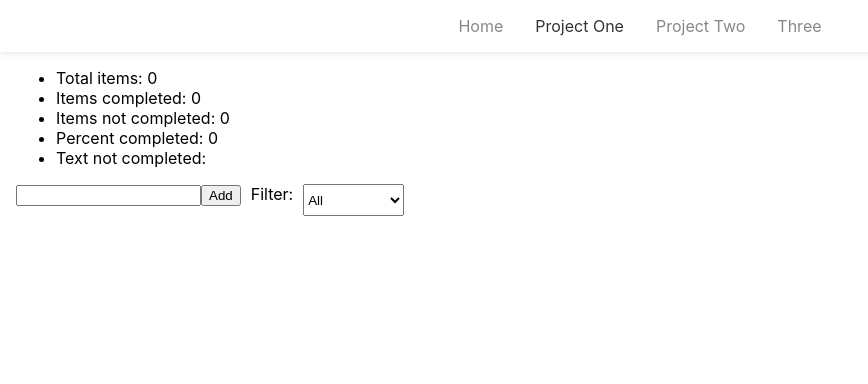
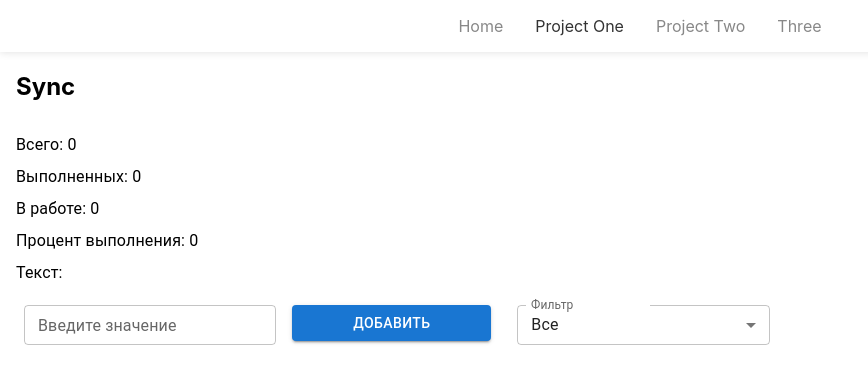
Before and after one commit to camward/Recoil, a React (Create React App) app: page /one in a window 1280 px wide. Shown: the top 384 px of the page, without its empty margins (0-868 px from the left). Built offline with nearby package versions, Linux system fonts and the light colour scheme.

Commit message:
refactoring npm install @mui/material @emotion/react @emotion/styled

```diff
--- a/package.json
+++ b/package.json
@@ -3,6 +3,9 @@
   "version": "0.1.0",
   "private": true,
   "dependencies": {
+    "@emotion/react": "^11.10.5",
+    "@emotion/styled": "^11.10.5",
+    "@mui/material": "^5.10.15",
     "@testing-library/jest-dom": "^5.16.5",
     "@testing-library/react": "^13.4.0",
     "@testing-library/user-event": "^13.5.0",
--- a/src/projects/ProjectOne/TodoItem.jsx
+++ b/src/projects/ProjectOne/TodoItem.jsx
@@ -1,6 +1,7 @@
 import React from "react";
 import { useRecoilState } from "recoil";
 import { todoListState } from "../../state/todo";
+import { Box, Button, Checkbox, TextField } from "@mui/material";
 
 const replaceItemAtIndex = (arr, index, newValue) => {
   return [...arr.slice(0, index), newValue, ...arr.slice(index + 1)];
@@ -39,15 +40,33 @@ const TodoItem = ({ item }) => {
   };
 
   return (
-    <div>
-      <input type="text" value={item.text} onChange={editItemText} />
-      <input
-        type="checkbox"
-        checked={item.isComplete}
-        onChange={toggleItemCompletion}
+    <Box
+      component="form"
+      sx={{
+        "& > :not(style)": { m: 1 },
+      }}
+      noValidate
+      autoComplete="off"
+    >
+      <TextField
+        label="Значение"
+        variant="outlined"
+        id="outlined-size-small"
+        size="small"
+        type="text"
+        value={item.text}
+        onChange={editItemText}
       />
-      <button onClick={deleteItem}>X</button>
-    </div>
+      <Checkbox checked={item.isComplete} onChange={toggleItemCompletion} />
+      <Button
+        onClick={deleteItem}
+        variant="contained"
+        color="error"
+        size="medium"
+      >
+        Удалить
+      </Button>
+    </Box>
   );
 };
 
--- a/src/projects/ProjectOne/TodoItemCreator.jsx
+++ b/src/projects/ProjectOne/TodoItemCreator.jsx
@@ -1,6 +1,7 @@
 import React, { useState } from "react";
 import { useSetRecoilState } from "recoil";
 import { todoListState } from "../../state/todo";
+import { Box, Button, TextField } from "@mui/material";
 
 let id = 0;
 function getId() {
@@ -28,10 +29,27 @@ function TodoItemCreator() {
   };
 
   return (
-    <div>
-      <input type="text" value={inputValue} onChange={onChange} />
-      <button onClick={addItem}>Add</button>
-    </div>
+    <Box
+      component="form"
+      sx={{
+        "& > :not(style)": { m: 1, width: "25ch" },
+      }}
+      noValidate
+      autoComplete="off"
+    >
+      <TextField
+        label="Введите значение"
+        variant="outlined"
+        id="outlined-size-small"
+        size="small"
+        type="text"
+        value={inputValue}
+        onChange={onChange}
+      />
+      <Button onClick={addItem} variant="contained" size="medium">
+        Добавить
+      </Button>
+    </Box>
   );
 }
 
--- a/src/projects/ProjectOne/TodoListFilters.jsx
+++ b/src/projects/ProjectOne/TodoListFilters.jsx
@@ -1,6 +1,7 @@
 import React from "react";
 import { useRecoilState } from "recoil";
 import { todoListFilterState } from "../../state/todo";
+import { Box, FormControl, InputLabel, MenuItem, Select } from "@mui/material";
 
 function TodoListFilters() {
   const [filter, setFilter] = useRecoilState(todoListFilterState);
@@ -10,15 +11,30 @@ function TodoListFilters() {
   };
 
   return (
-    <>
-      Filter:
-      <select value={filter} onChange={updateFilter}>
-        <option value="Show All">All</option>
-        <option value="Show Completed">Completed</option>
-        <option value="Show Uncompleted">Uncompleted</option>
-      </select>
-      <p></p>
-    </>
+    <Box
+      component="form"
+      sx={{
+        "& > :not(style)": { m: 1, width: "25ch" },
+      }}
+      noValidate
+      autoComplete="off"
+    >
+      <FormControl>
+        <InputLabel id="demo-simple-select-label">Фильтр</InputLabel>
+        <Select
+          labelId="demo-simple-select-label"
+          id="demo-simple-select"
+          value={filter}
+          label="Выберите значение"
+          onChange={updateFilter}
+          size="small"
+        >
+          <MenuItem value="Show All">Все</MenuItem>
+          <MenuItem value="Show Completed">Выполненные</MenuItem>
+          <MenuItem value="Show Uncompleted">В работе</MenuItem>
+        </Select>
+      </FormControl>
+    </Box>
   );
 }
 
--- a/src/projects/ProjectOne/TodoListStats.jsx
+++ b/src/projects/ProjectOne/TodoListStats.jsx
@@ -1,6 +1,7 @@
 import React from "react";
 import { useRecoilValue } from "recoil";
 import { todoListStatsState } from "../../state/todo";
+import { Box, List, ListItem, ListItemText } from "@mui/material";
 
 const TodoListStats = () => {
   const {
@@ -14,13 +15,27 @@ const TodoListStats = () => {
   const formattedPercentCompleted = Math.round(percentCompleted * 100);
 
   return (
-    <ul>
-      <li>Total items: {totalNum}</li>
-      <li>Items completed: {totalCompletedNum}</li>
-      <li>Items not completed: {totalUncompletedNum}</li>
-      <li>Percent completed: {formattedPercentCompleted}</li>
-      <li>Text not completed: {allText}</li>
-    </ul>
+    <Box sx={{ width: "100%", maxWidth: 360 }}>
+      <List>
+        <ListItem disablePadding>
+          <ListItemText primary={`Всего: ${totalNum}`} />
+        </ListItem>
+        <ListItem disablePadding>
+          <ListItemText primary={`Выполненных: ${totalCompletedNum}`} />
+        </ListItem>
+        <ListItem disablePadding>
+          <ListItemText primary={`В работе: ${totalUncompletedNum}`} />
+        </ListItem>
+        <ListItem disablePadding>
+          <ListItemText
+            primary={`Процент выполнения: ${formattedPercentCompleted}`}
+          />
+        </ListItem>
+        <ListItem disablePadding>
+          <ListItemText primary={`Текст: ${allText}`} />
+        </ListItem>
+      </List>
+    </Box>
   );
 };
 
--- a/src/projects/ProjectOne/index.jsx
+++ b/src/projects/ProjectOne/index.jsx
@@ -10,6 +10,7 @@ const ProjectOne = () => {
   const todoList = useRecoilValue(filteredTodoListState);
   return (
     <>
+      <h2>Sync</h2>
       <TodoListStats />
       <div style={{ display: "flex", gap: "10px" }}>
         <TodoItemCreator />
--- a/src/state/todo.jsx
+++ b/src/state/todo.jsx
@@ -36,7 +36,7 @@ const todoListStatsState = selector({
     let allText = "";
     todoList
       .filter((item) => !item.isComplete)
-      .map((item) => (allText = allText + " " + item.text));
+      .map((item) => (allText = allText + (allText ? ", " : " ") + item.text));
     const totalUncompletedNum = totalNum - totalCompletedNum;
     const percentCompleted = totalNum === 0 ? 0 : totalCompletedNum / totalNum;
 
```
Also changed, not shown: 1 other file (tests, documents, lock files or other folders).
